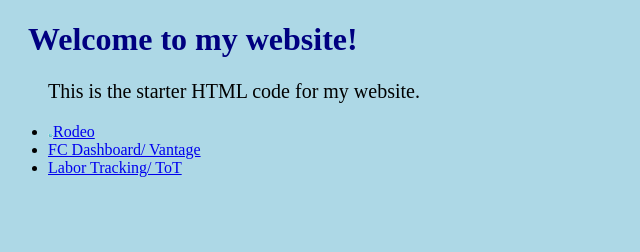
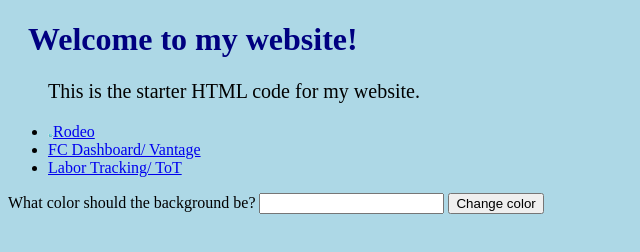
Before and after one commit to MahnZo/MahnZo.github.io, a plain HTML site: page index.html in a window 1280 px wide. Shown: the whole page, without its empty margins (0-640 px from the left). Drawn offline with Linux system fonts and the light colour scheme; files whose address does not match are found by name.

Commit message:
Update index.html

```diff
--- a/index.html
+++ b/index.html
@@ -28,6 +28,14 @@
       </li>
     </ul>
 
+<form>
+  <label for="color">What color should the background be?</label>
+  <input type="text" id="color" name="color">
+  <input type="button" value="Change color" onclick="changeColor()">
+</form>
+
+
+
 
     <script src="/js/script.js"></script>
 
```
